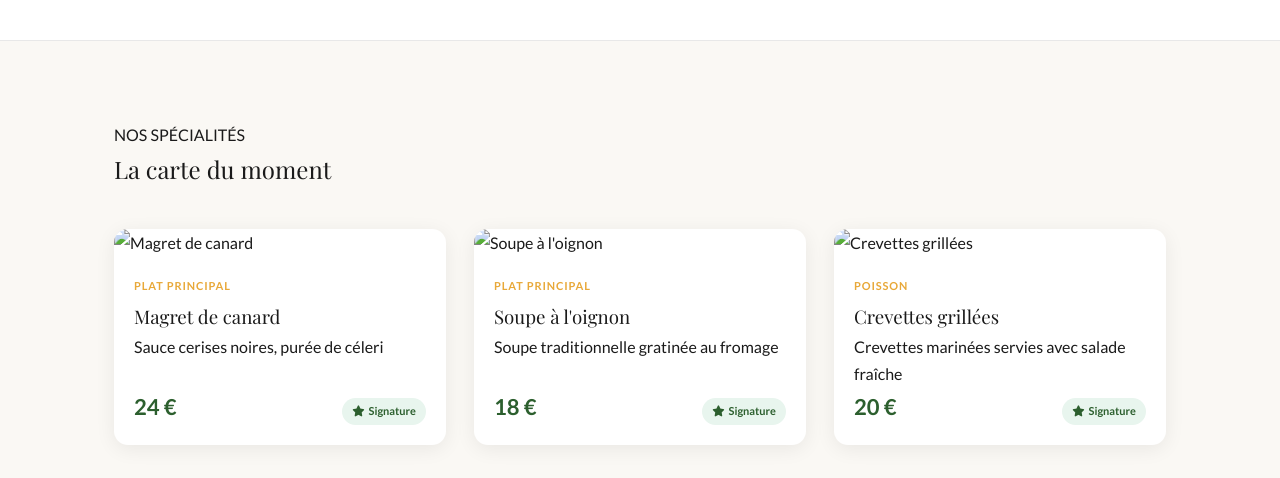
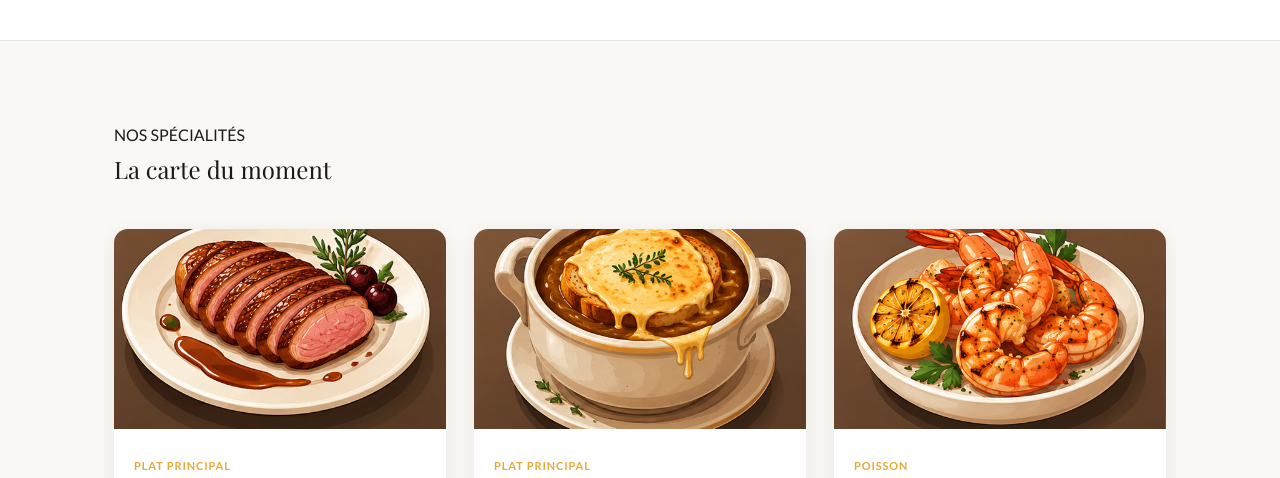
Before and after one commit to yevhenbiriukov/literate-invention, a plain HTML site: page index.html in a window 1280 px wide. Shown: the part 757-1235 px from the top of the page. Drawn offline with nearby package versions, Linux system fonts and the light colour scheme.

Commit message:
Add files via upload

```diff
--- a/index.html
+++ b/index.html
@@ -84,7 +84,7 @@
         <!-- Cartes plats (x6) -->
         <article class="carte-plat">
           <div class="carte-image">
-            <img src="images/magret.jpg" alt="Magret de canard" />
+            <img src="images/magret.png" alt="Magret de canard" />
           </div>
           <div class="carte-corps">
             <p class="categorie">Plat principal</p>
@@ -100,7 +100,7 @@
         </article>
         <article class="carte-plat">
           <div class="carte-image">
-            <img src="images/soupe.jpg" alt="Soupe à l'oignon" />
+            <img src="images/soupe.png" alt="Soupe à l'oignon" />
           </div>
           <div class="carte-corps">
             <p class="categorie">Plat principal</p>
@@ -116,7 +116,7 @@
         </article>
         <article class="carte-plat">
           <div class="carte-image">
-            <img src="images/crevettes.jpg" alt="Crevettes grillées" />
+            <img src="images/crevettes.png" alt="Crevettes grillées" />
           </div>
           <div class="carte-corps">
             <p class="categorie">Poisson</p>
```
